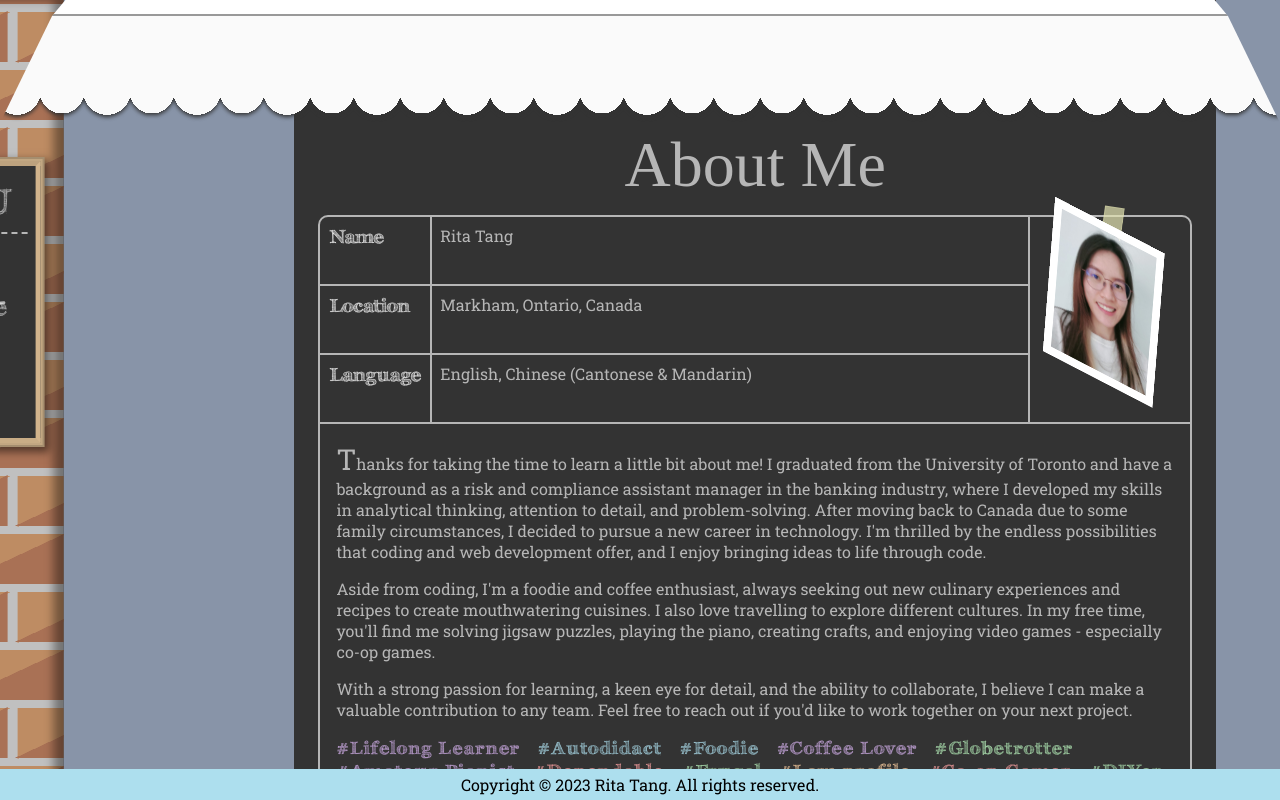
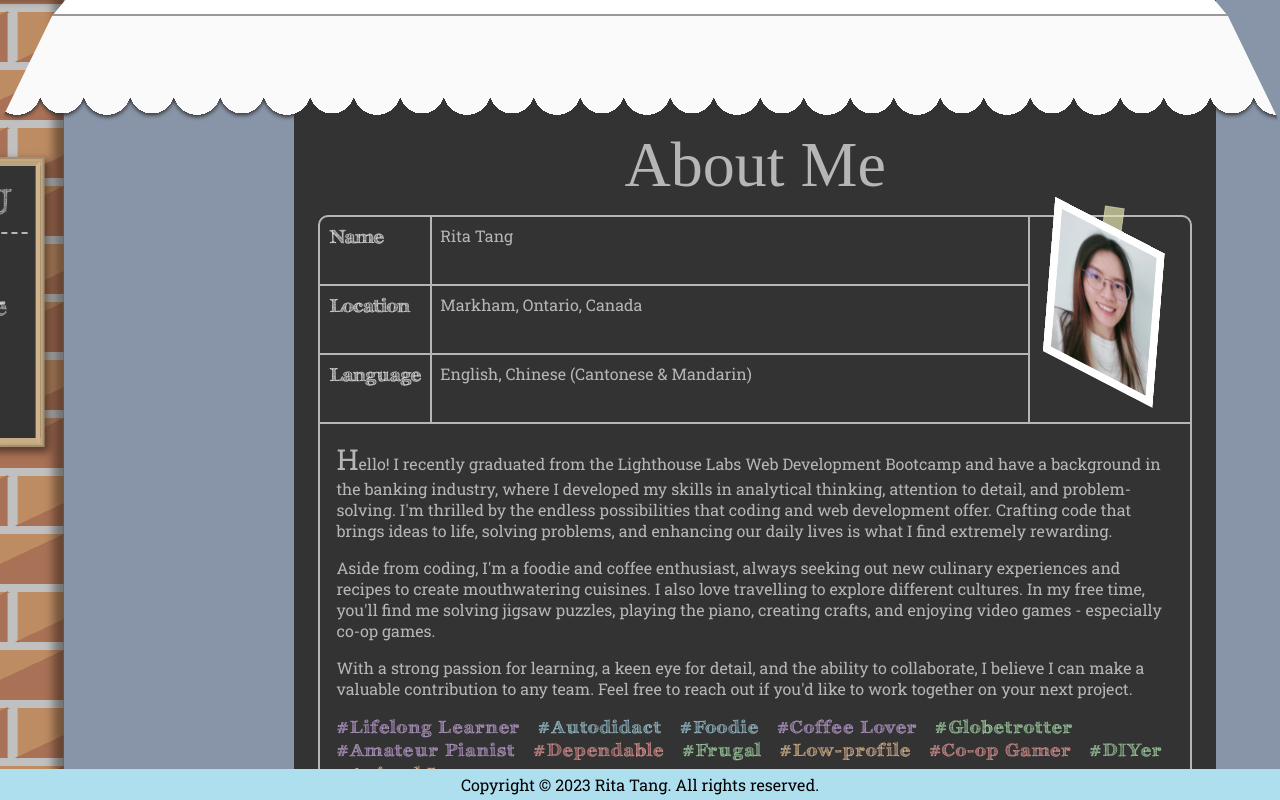
Before and after one commit to ritatanght/portfolio-frontend, a React (Create React App) app: page /about in a window 1280 px wide. Built offline with nearby package versions, Linux system fonts and the light colour scheme; a web font is replaced by a local one.

Commit message:
Update about content

```diff
--- a/src/Components/About/index.js
+++ b/src/Components/About/index.js
@@ -1,5 +1,5 @@
-import "./about.scss";import { traits, tools, photos } from "../../data";
-
+import "./about.scss";
+import { traits, tools, photos } from "../../data";
 const About = () => {
   const traitsElement = traits.map((trait) => <li key={trait}>{trait}</li>);
   const toolsElement = tools.map((tool, ind) => (
@@ -33,14 +33,13 @@ const About = () => {
         </div>
         <div className="content__paragraphs-container">
           <p>
-            Thanks for taking the time to learn a little bit about me! I
-            graduated from the University of Toronto and have a background as a
-            risk and compliance assistant manager in the banking industry, where
-            I developed my skills in analytical thinking, attention to detail,
-            and problem-solving. After moving back to Canada due to some family
-            circumstances, I decided to pursue a new career in technology. I'm
-            thrilled by the endless possibilities that coding and web
-            development offer, and I enjoy bringing ideas to life through code.
+            Hello! I recently graduated from the Lighthouse Labs Web Development
+            Bootcamp and have a background in the banking industry, where I
+            developed my skills in analytical thinking, attention to detail, and
+            problem-solving. I'm thrilled by the endless possibilities that
+            coding and web development offer. Crafting code that brings ideas to
+            life, solving problems, and enhancing our daily lives is what I find
+            extremely rewarding.
           </p>
           <p>
             Aside from coding, I'm a foodie and coffee enthusiast, always
```
